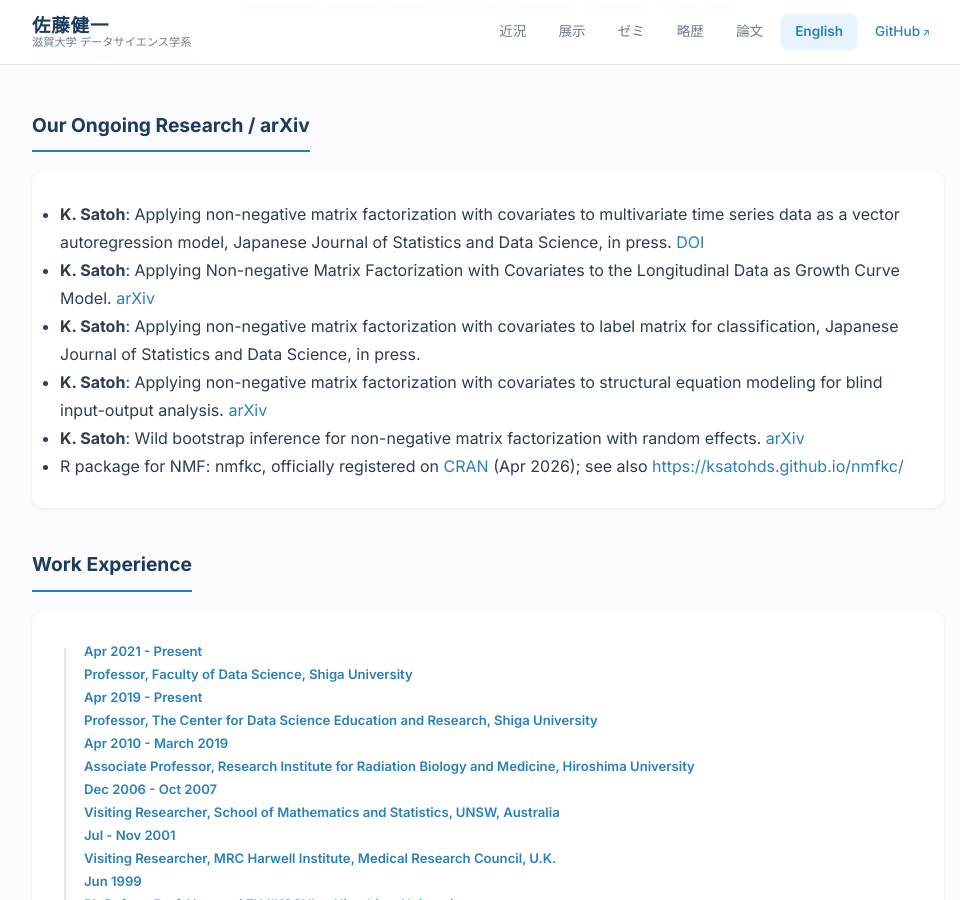
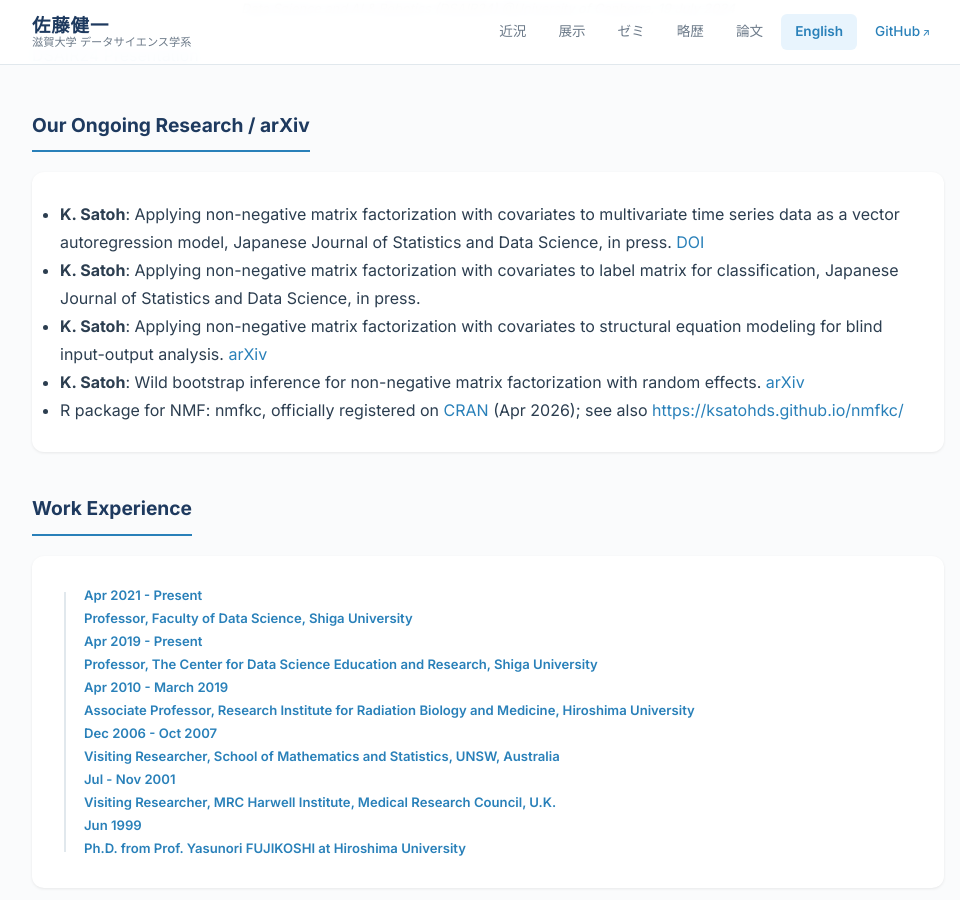
Before and after one commit to ksatohds/ksatohds.github.io, a Jekyll site: the page built from english.md, in a window 1280 px wide and 900 px high, scrolled down 1147 px. Shown: the whole window, without its empty margins (152-1112 px from the left). Built offline with Jekyll 4.4.1, drawn with Linux system fonts in a browser that asks for light colours.

Commit message:
20260512 reorder ongoing research and remove growth curve arxiv entry
Co-Authored-By: Claude Opus 4.6 (1M context) <noreply@anthropic.com>

```diff
--- a/english.md
+++ b/english.md
@@ -46,7 +46,6 @@ title: English
   <div class="card">
     <ul>
       <li><strong class="author-highlight">K. Satoh</strong>: Applying non-negative matrix factorization with covariates to multivariate time series data as a vector autoregression model, Japanese Journal of Statistics and Data Science, in press. <a class="pub-link" href="https://doi.org/10.1007/s42081-025-00314-0">DOI</a></li>
-      <li><strong class="author-highlight">K. Satoh</strong>: Applying Non-negative Matrix Factorization with Covariates to the Longitudinal Data as Growth Curve Model. <a class="pub-link" href="https://arxiv.org/abs/2403.05359">arXiv</a></li>
       <li><strong class="author-highlight">K. Satoh</strong>: Applying non-negative matrix factorization with covariates to label matrix for classification, Japanese Journal of Statistics and Data Science, in press.</li>
       <li><strong class="author-highlight">K. Satoh</strong>: Applying non-negative matrix factorization with covariates to structural equation modeling for blind input-output analysis. <a class="pub-link" href="https://arxiv.org/abs/2512.18250">arXiv</a></li>
       <li><strong class="author-highlight">K. Satoh</strong>: Wild bootstrap inference for non-negative matrix factorization with random effects. <a class="pub-link" href="https://arxiv.org/abs/2603.01468">arXiv</a></li>
```
